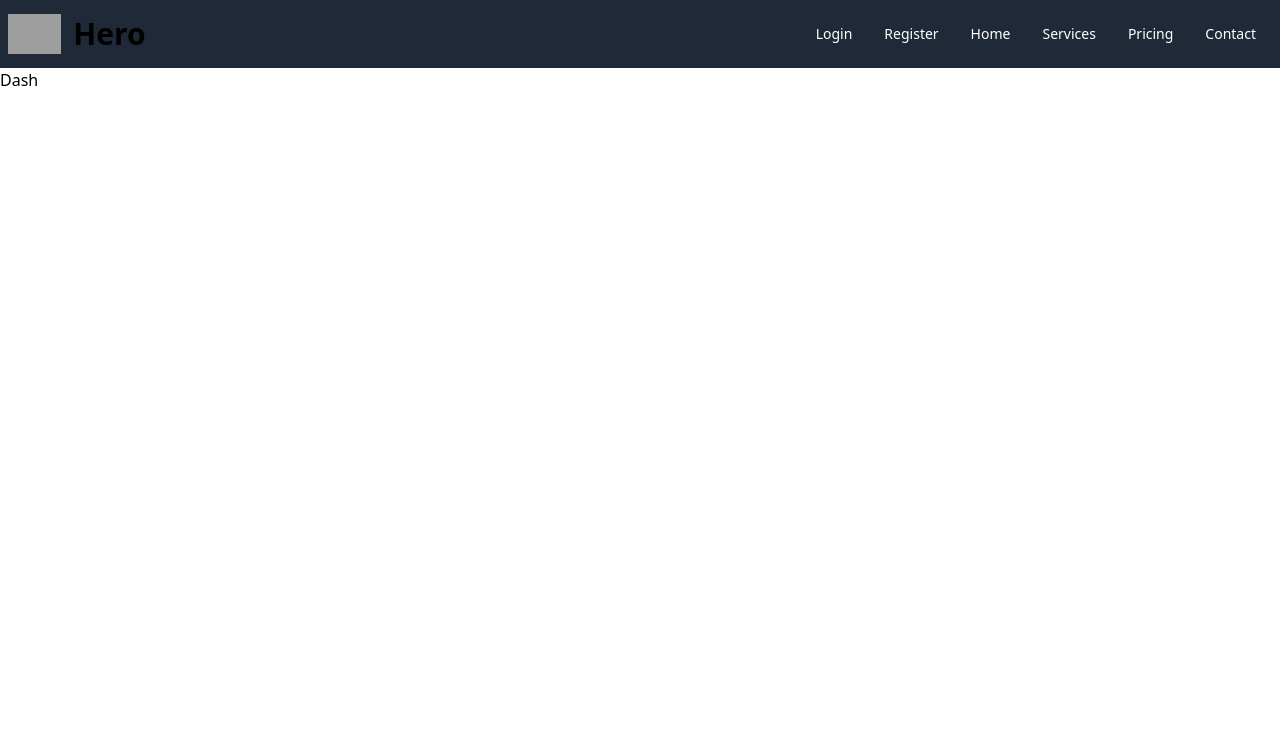
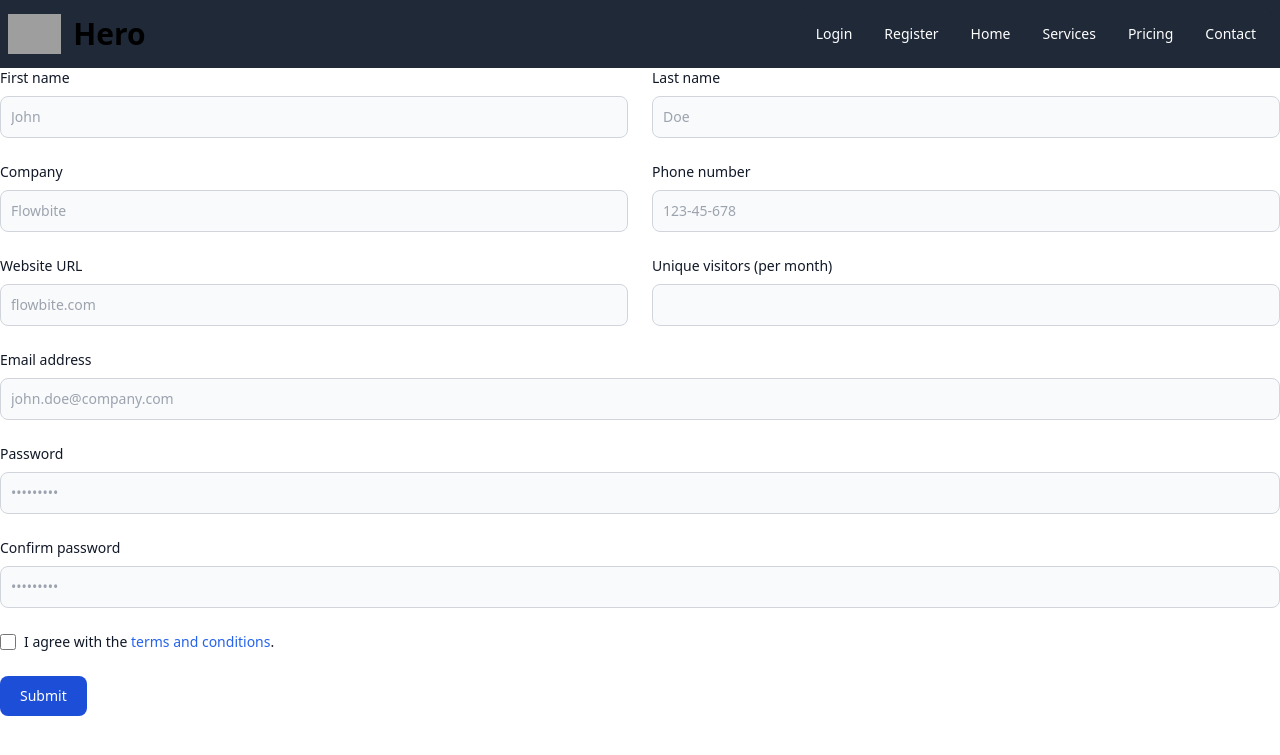
Before and after one commit to ricardo39985/herocollector, a Django app: template main/templates/heroes.html in a window 1280 px wide. Shown: the top 755 px of the page. Run offline with Django 3.2, Linux system fonts and the light colour scheme; the template is opened without the code that fills it, so the values that code supplies are empty; style sheets or scripts are compiled from the project's sources; grey boxes are pictures that could not be loaded.

Commit message:
Add form

```diff
--- a/main/templates/heroes.html
+++ b/main/templates/heroes.html
@@ -1,5 +1,55 @@
 {% extends "base.html" %}
 {% block content %}
-<div>Dash</div>
+<div>
+
+<form>
+    <div class="grid gap-6 mb-6 md:grid-cols-2">
+        <div>
+            <label for="first_name" class="block mb-2 text-sm font-medium text-gray-900 dark:text-gray-300">First name</label>
+            <input type="text" id="first_name" class="bg-gray-50 border border-gray-300 text-gray-900 text-sm rounded-lg focus:ring-blue-500 focus:border-blue-500 block w-full p-2.5 dark:bg-gray-700 dark:border-gray-600 dark:placeholder-gray-400 dark:text-white dark:focus:ring-blue-500 dark:focus:border-blue-500" placeholder="John" required="">
+        </div>
+        <div>
+            <label for="last_name" class="block mb-2 text-sm font-medium text-gray-900 dark:text-gray-300">Last name</label>
+            <input type="text" id="last_name" class="bg-gray-50 border border-gray-300 text-gray-900 text-sm rounded-lg focus:ring-blue-500 focus:border-blue-500 block w-full p-2.5 dark:bg-gray-700 dark:border-gray-600 dark:placeholder-gray-400 dark:text-white dark:focus:ring-blue-500 dark:focus:border-blue-500" placeholder="Doe" required="">
+        </div>
+        <div>
+            <label for="company" class="block mb-2 text-sm font-medium text-gray-900 dark:text-gray-300">Company</label>
+            <input type="text" id="company" class="bg-gray-50 border border-gray-300 text-gray-900 text-sm rounded-lg focus:ring-blue-500 focus:border-blue-500 block w-full p-2.5 dark:bg-gray-700 dark:border-gray-600 dark:placeholder-gray-400 dark:text-white dark:focus:ring-blue-500 dark:focus:border-blue-500" placeholder="Flowbite" required="">
+        </div>
+        <div>
+            <label for="phone" class="block mb-2 text-sm font-medium text-gray-900 dark:text-gray-300">Phone number</label>
+            <input type="tel" id="phone" class="bg-gray-50 border border-gray-300 text-gray-900 text-sm rounded-lg focus:ring-blue-500 focus:border-blue-500 block w-full p-2.5 dark:bg-gray-700 dark:border-gray-600 dark:placeholder-gray-400 dark:text-white dark:focus:ring-blue-500 dark:focus:border-blue-500" placeholder="123-45-678" pattern="[0-9]{3}-[0-9]{2}-[0-9]{3}" required="">
+        </div>
+        <div>
+            <label for="website" class="block mb-2 text-sm font-medium text-gray-900 dark:text-gray-300">Website URL</label>
+            <input type="url" id="website" class="bg-gray-50 border border-gray-300 text-gray-900 text-sm rounded-lg focus:ring-blue-500 focus:border-blue-500 block w-full p-2.5 dark:bg-gray-700 dark:border-gray-600 dark:placeholder-gray-400 dark:text-white dark:focus:ring-blue-500 dark:focus:border-blue-500" placeholder="flowbite.com" required="">
+        </div>
+        <div>
+            <label for="visitors" class="block mb-2 text-sm font-medium text-gray-900 dark:text-gray-300">Unique visitors (per month)</label>
+            <input type="number" id="visitors" class="bg-gray-50 border border-gray-300 text-gray-900 text-sm rounded-lg focus:ring-blue-500 focus:border-blue-500 block w-full p-2.5 dark:bg-gray-700 dark:border-gray-600 dark:placeholder-gray-400 dark:text-white dark:focus:ring-blue-500 dark:focus:border-blue-500" placeholder="" required="">
+        </div>
+    </div>
+    <div class="mb-6">
+        <label for="email" class="block mb-2 text-sm font-medium text-gray-900 dark:text-gray-300">Email address</label>
+        <input type="email" id="email" class="bg-gray-50 border border-gray-300 text-gray-900 text-sm rounded-lg focus:ring-blue-500 focus:border-blue-500 block w-full p-2.5 dark:bg-gray-700 dark:border-gray-600 dark:placeholder-gray-400 dark:text-white dark:focus:ring-blue-500 dark:focus:border-blue-500" placeholder="john.doe@company.com" required="">
+    </div>
+    <div class="mb-6">
+        <label for="password" class="block mb-2 text-sm font-medium text-gray-900 dark:text-gray-300">Password</label>
+        <input type="password" id="password" class="bg-gray-50 border border-gray-300 text-gray-900 text-sm rounded-lg focus:ring-blue-500 focus:border-blue-500 block w-full p-2.5 dark:bg-gray-700 dark:border-gray-600 dark:placeholder-gray-400 dark:text-white dark:focus:ring-blue-500 dark:focus:border-blue-500" placeholder="•••••••••" required="">
+    </div>
+    <div class="mb-6">
+        <label for="confirm_password" class="block mb-2 text-sm font-medium text-gray-900 dark:text-gray-300">Confirm password</label>
+        <input type="password" id="confirm_password" class="bg-gray-50 border border-gray-300 text-gray-900 text-sm rounded-lg focus:ring-blue-500 focus:border-blue-500 block w-full p-2.5 dark:bg-gray-700 dark:border-gray-600 dark:placeholder-gray-400 dark:text-white dark:focus:ring-blue-500 dark:focus:border-blue-500" placeholder="•••••••••" required="">
+    </div>
+    <div class="flex items-start mb-6">
+        <div class="flex items-center h-5">
+        <input id="remember" type="checkbox" value="" class="w-4 h-4 bg-gray-50 rounded border border-gray-300 focus:ring-3 focus:ring-blue-300 dark:bg-gray-700 dark:border-gray-600 dark:focus:ring-blue-600 dark:ring-offset-gray-800" required="">
+        </div>
+        <label for="remember" class="ml-2 text-sm font-medium text-gray-900 dark:text-gray-400">I agree with the <a href="#" class="text-blue-600 hover:underline dark:text-blue-500">terms and conditions</a>.</label>
+    </div>
+    <button type="submit" class="text-white bg-blue-700 hover:bg-blue-800 focus:ring-4 focus:outline-none focus:ring-blue-300 font-medium rounded-lg text-sm w-full sm:w-auto px-5 py-2.5 text-center dark:bg-blue-600 dark:hover:bg-blue-700 dark:focus:ring-blue-800">Submit</button>
+</form>
+
+</div>
 
 {% endblock content %}
```
